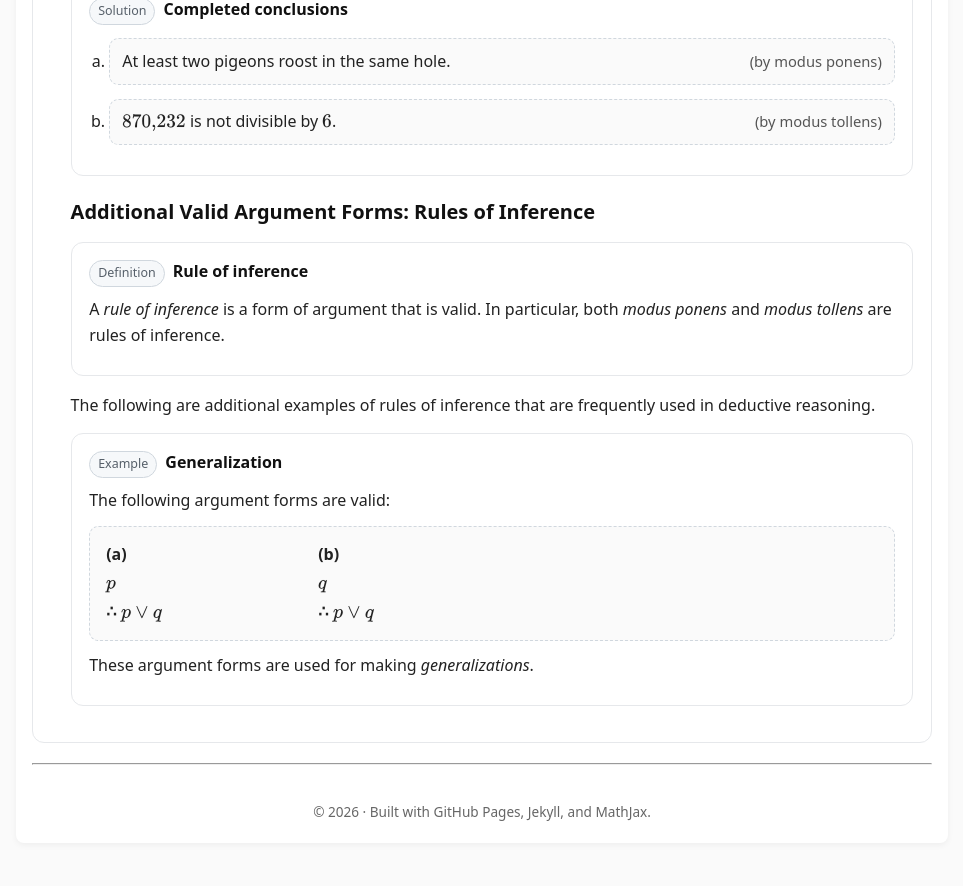
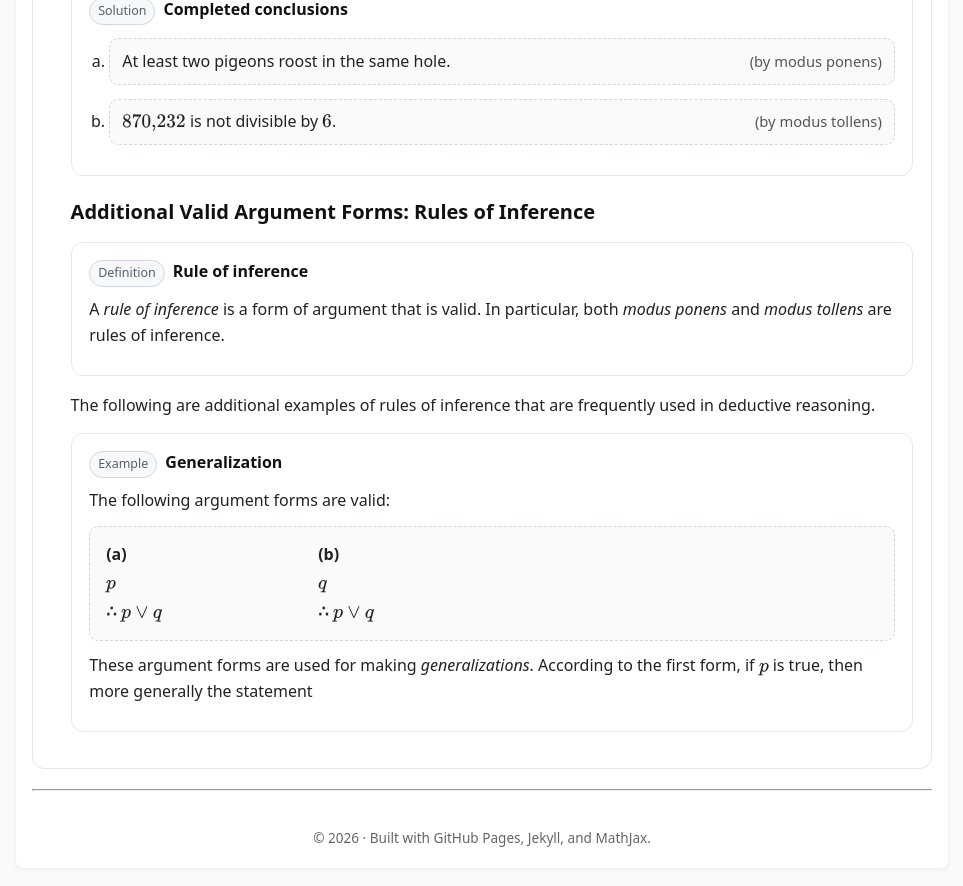
Before and after one commit to SaleemKamaludin/SaleemKamaludin.github.io, a Jekyll site: the page built from courses/comp1604/lecture-notes/lecture-01/index.md, in a window 1280 px wide and 900 px high, scrolled down 5657 px. Shown: the top 886 px of the window, without its empty margins (158-1121 px from the left). Built offline with Jekyll 4.4.1, drawn with Linux system fonts in a browser that asks for light colours.

Commit message:
Update index.md

```diff
--- a/courses/comp1604/lecture-notes/lecture-01/index.md
+++ b/courses/comp1604/lecture-notes/lecture-01/index.md
@@ -1865,3 +1865,4 @@ used in deductive reasoning.
 
    <p>
  These argument forms are used for making <em>generalizations</em>.
+    According to the first form, if \(p\) is true, then more generally the statement
```
